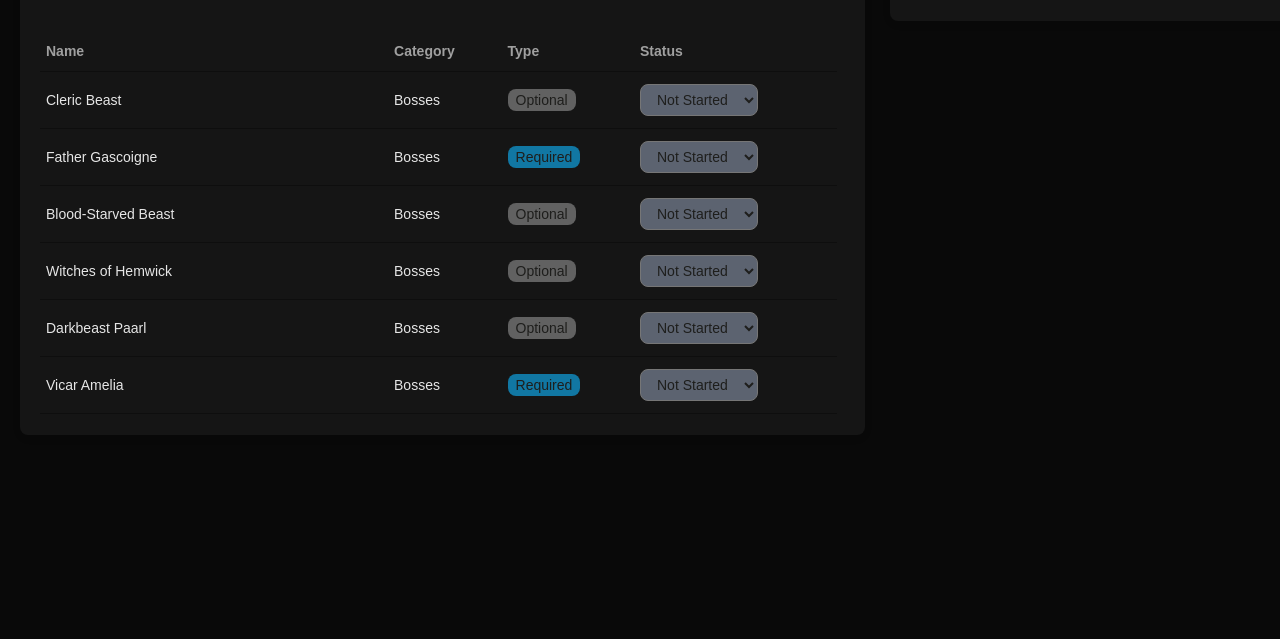
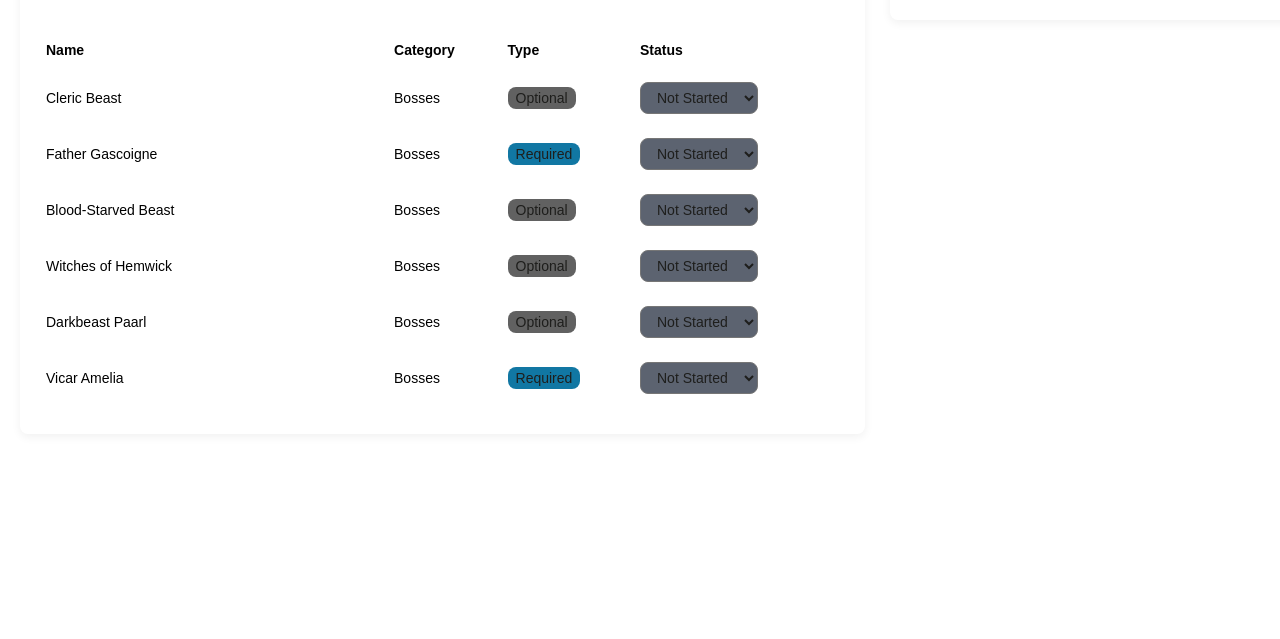
Before and after one commit to Lepehn/bloodborne-checklist, a plain HTML site: page index.html in a window 1280 px wide. Shown: the part 663-1302 px from the top of the page. Drawn offline with nearby package versions, Linux system fonts and the light colour scheme; files whose address does not match are found by name.

Commit message:
Refactor theme variables in themes.css
Updated theme variables for various themes including default, light, OLED, Discord, and Steam themes.

```diff
--- a/ui/themes.css
+++ b/ui/themes.css
@@ -1,65 +1,68 @@
 :root {
-  /* Dark */
-  --background: #090909;
-  --navbar: #090909;
-  --card: #151515;
-  --card-inlay: #0e0e0e;
-  --button: #222222;
-  --hover: #2e2e2e;
-  --text: #E6E6E6;
-  --text-active:#D4A27F;
-  --text-muted: #A0A0A0;
+
+  /* Default (Glass) */
+  --surface: rgb(16 20 24 / 80%);
+  --surface-container: rgb(28 32 36 / 80%);
+  --surface-container-low: rgb(11 15 18 / 80%);
+  --surface-container-high: rgb(49 53 57 / 80%);
+  --secondary-container: #394857;
+  --onsurface: #E0E2E8;
+  --onsurface-variant: #C2C7CE;
+  --onsecondary-container: #D4E4F6;
+  --primary: #99CCFA;
 }
 
 /* Light */
 body.light-theme {
-  --background: #E0E0E0;
-  --navbar: #E0E0E0;
-  --card: #EBEBEB;
-  --card-inlay: #D8D8D8;
-  --button: #CCCCCC;
-  --hover: #BFBFBF;
-  --text: #333333;
-  --text-active: #8B5E3C;
-  --text-muted: #666666;
+  --surface: rgb(247 249 255 / 70%);
+  --surface-container: rgb(235 238 243 / 70%);
+  --surface-container-low: rgb(241 244 249 / 70%);
+  --surface-container-high: rgb(224 226 232 / 70%);
+  --secondary-container: #D4E4F6;
+  --onsurface: #181C20;
+  --onsurface-variant: #42474E;
+  --onsecondary-container: #394857;
+  --primary: #2D638B;
 }
 
 /* OLED */
 body.oled-theme {
-  --background: #000000;
-  --navbar: #000000;
-  --card: #050505;
-  --card-inlay: #1a1a1a;
-  --button: #202020;
-  --hover: #303030;
-  --text: #E6E6E6;
-  --text-active: #E6E6E6;
-  --text-muted: #A0A0A0;
+  background: #000000;
+  --surface: #131314;
+  --surface-container: rgb(31 32 33 / 70%);
+  --surface-container-low: rgb(27 28 29 / 70%);
+  --surface-container-high: rgb(41 42 43 / 70%);
+  --secondary-container: #42474E;
+  --onsurface: #E4E2E3;
+  --onsurface-variant: #C8C6C7;
+  --onsecondary-container: #DEE3EB;
+  --primary: #BDC8D4;
 }
 
 /* Discord */
 body.discord-theme {
-  --background: #121214;
-  --navbar: #1A1A1E;
-  --card: #1A1A1E;
-  --card-inlay: #17171B;
-  --button: #212125;
-  --hover: #323235;
-  --border: #222;
-  --text: #fff;
-  --text-active: #fff;
-  --text-muted: #999;
+  background: #131318;
+  --surface: #0A0A0C;
+  --surface-container: rgb(28 30 34 / 70%);
+  --surface-container-low: rgb(16 16 19 / 70%);
+  --surface-container-high: rgb(54 55 61 / 70%);
+  --secondary-container: #242429;
+  --onsurface: #fff;
+  --onsurface-variant: #999;
+  --onsecondary-container: #4C57D4;
+  --primary: #fff;
 }
 
 /* Steam */
 body.steam-theme {
-  --background: #2D333C;
-  --navbar: #171D25;
-  --card: #171D25;
-  --card-inlay: #23252A;
-  --button: #25272D;
-  --hover: #3E4047;
-  --text: #E6E6E6;
-  --text-active: #1A9FFF;
-  --text-muted: #A0A0A0;
+  background: #292F39;
+  --surface: #101720;
+  --surface-container: rgb(28 32 36 / 50%);
+  --surface-container-low: rgb(11 15 18 / 50%);
+  --surface-container-high: rgb(49 53 57 / 50%);
+  --secondary-container: #40464F;
+  --onsurface: #DDDFE0;
+  --onsurface-variant: #A4ABBA;
+  --onsecondary-container: #13A0FF;
+  --primary: #13A0FF;
 }
```
